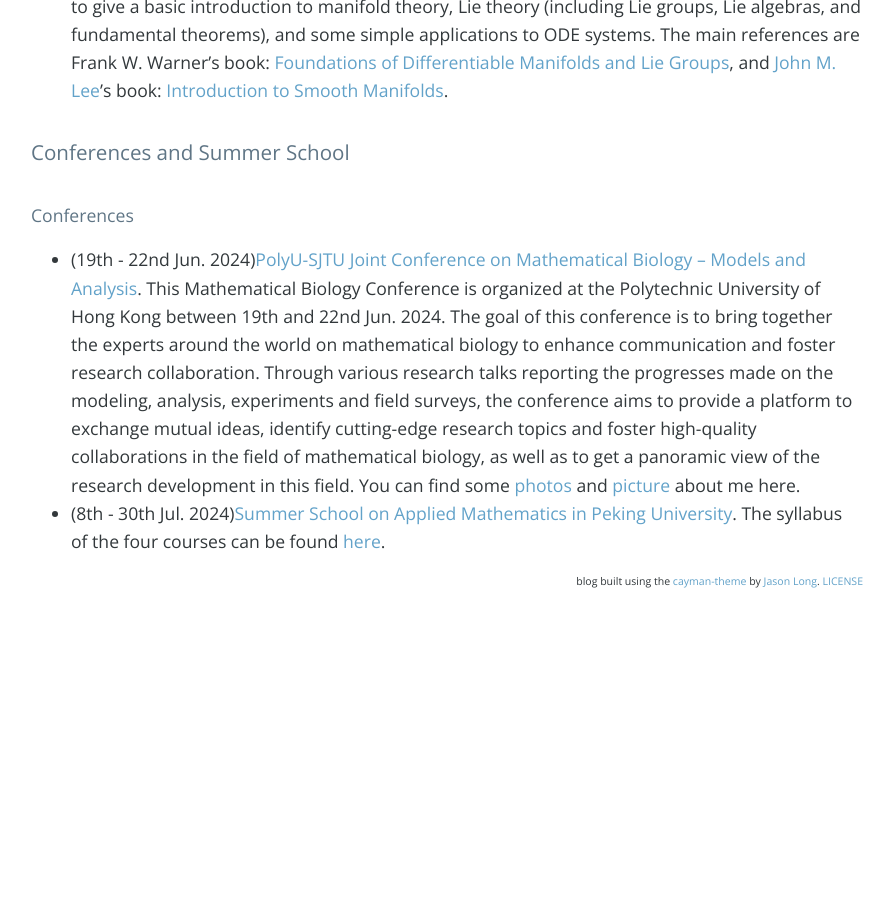
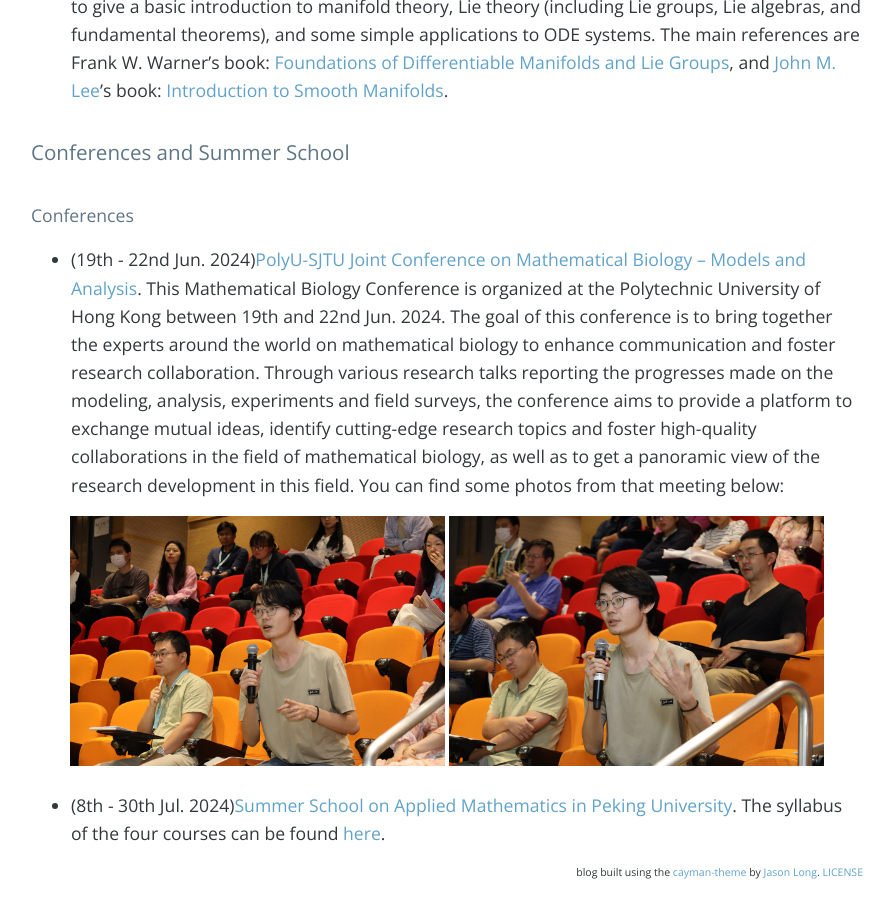
Before and after one commit to Louis-shuo-wang/Louis-shuo-wang.github.io, a Jekyll site: the page built from index.md, in a window 1280 px wide and 900 px high, scrolled down 1183 px. Shown: the whole window, without its empty margins (193-1084 px from the left). Built offline with Jekyll 4.4.1, drawn with Linux system fonts in a browser that asks for light colours; nearby versions of some CDN libraries; our own code applies the rules of GitHub Pages for plain Markdown files; the list of posts is cut into pages by our own code; comment, search, counter and statistics services are not loaded; before the commit the page ends 1791 px from its top, so only the background shows below that.

Commit message:
Update index.md

```diff
--- a/index.md
+++ b/index.md
@@ -19,5 +19,10 @@
 ### Conferences and Summer School
 
 #### Conferences
-* (19th - 22nd Jun. 2024)[PolyU-SJTU Joint Conference on Mathematical Biology – Models and Analysis](https://events.polyu.edu.hk/polyusjtu/home). This Mathematical Biology Conference is organized at the Polytechnic University of Hong Kong between 19th and 22nd Jun. 2024. The goal of this conference is to bring together the experts around the world on mathematical biology to enhance communication and foster research collaboration. Through various research talks reporting the progresses made on the modeling, analysis, experiments and field surveys, the conference aims to provide a platform to exchange mutual ideas, identify cutting-edge research topics and foster high-quality collaborations in the field of mathematical biology, as well as to get a panoramic view of the research development in this field. You can find some [photos](img/PolyU-SJTU Joint Conference on Mathematical Biology – Models and Analysis/picture1.JPG) and [picture](img/PolyU-SJTU Joint Conference on Mathematical Biology – Models and Analysis/picture2.JPG) about me here.
+* (19th - 22nd Jun. 2024)[PolyU-SJTU Joint Conference on Mathematical Biology – Models and Analysis](https://events.polyu.edu.hk/polyusjtu/home). This Mathematical Biology Conference is organized at the Polytechnic University of Hong Kong between 19th and 22nd Jun. 2024. The goal of this conference is to bring together the experts around the world on mathematical biology to enhance communication and foster research collaboration. Through various research talks reporting the progresses made on the modeling, analysis, experiments and field surveys, the conference aims to provide a platform to exchange mutual ideas, identify cutting-edge research topics and foster high-quality collaborations in the field of mathematical biology, as well as to get a panoramic view of the research development in this field. You can find some photos from that meeting below:
+
+<p align="center">
+  <img src="img/PolyU-SJTU Joint Conference on Mathematical Biology – Models and Analysis/picture1.JPG" width="45%" alt="PolyU‑SJTU Photo 1" />
+  <img src="img/PolyU-SJTU Joint Conference on Mathematical Biology – Models and Analysis/picture2.JPG" width="45%" alt="PolyU‑SJTU Photo 2" />
+</p>
 * (8th - 30th Jul. 2024)[Summer School on Applied Mathematics in Peking University](https://www.math.pku.edu.cn/amel/sqxx/157587.htm). The syllabus of the four courses can be found [here](https://www.math.pku.edu.cn/amel/sqxx/157568.htm).
```
